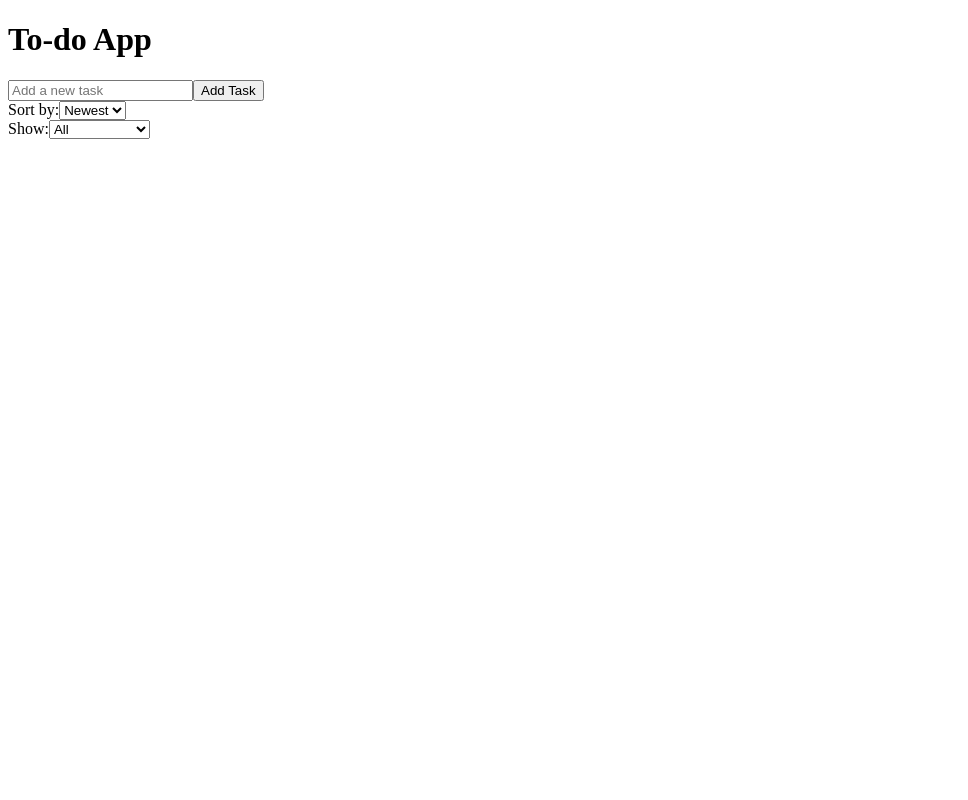
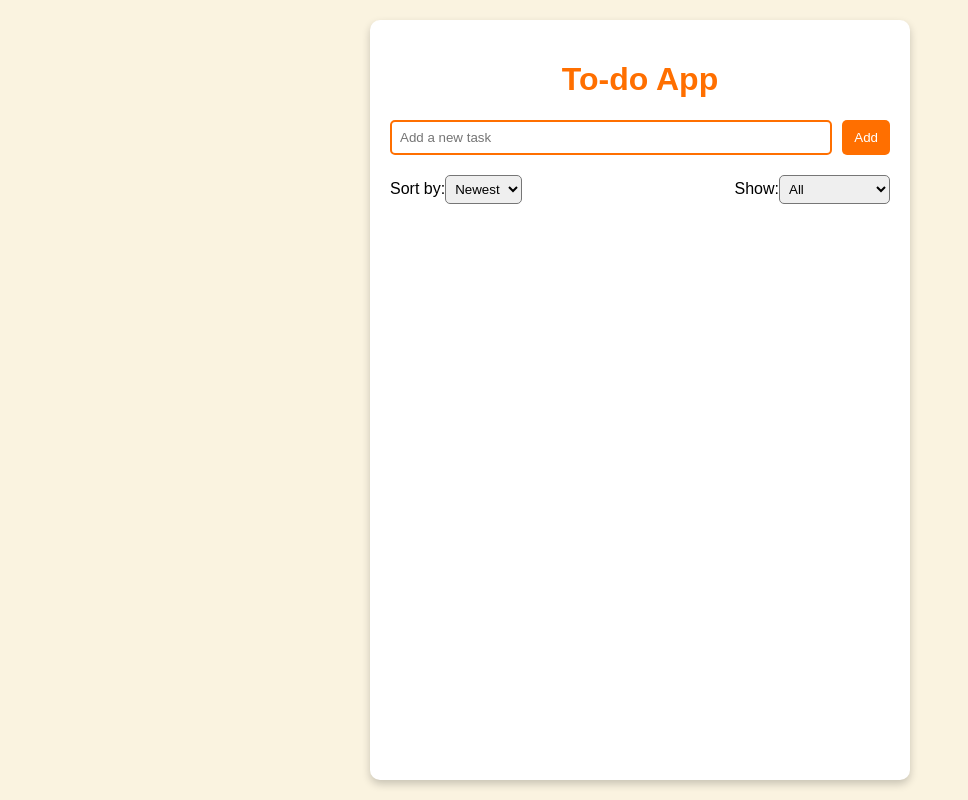
Before and after one commit to AlexDegerman/to-do-app-ts, a React (Vite) app: page / in a window 1280 px wide. Shown: the whole page, without its empty margins (0-968 px from the left). Built offline with nearby package versions, Linux system fonts and the light colour scheme.

Commit message:
Apply CSS

```diff
--- a/src/App.css
+++ b/src/App.css
@@ -0,0 +1,37 @@
+body {
+  background-color: #FAF3E0;
+  display: flex;
+  justify-content: center;
+  align-items: center;
+  font-family: Arial, sans-serif;
+  margin: 0;
+  padding: 20px;
+}
+
+.app-container {
+  max-width: 620px;
+  height: 90vh;
+  padding: 20px;
+  background: white;
+  box-shadow: 0 4px 8px rgba(0, 0, 0, 0.2);
+  border-radius: 10px;
+  text-align: center;
+  display: flex;
+  flex-direction: column;
+}
+
+h1 {
+  color: #FF6F00;
+}
+
+@media screen and (min-width: 768px) {
+  .app-container {
+    min-width: 400px;
+  }
+}
+
+@media screen and (min-width: 1024px) {
+  .app-container {
+    min-width: 500px;
+  }
+}
--- a/src/App.tsx
+++ b/src/App.tsx
@@ -32,7 +32,6 @@ const App = () => {
     setTasks(tasks.map(task =>
       task.id === taskId ? { ...task, completed: !task.completed } : task
     ))
-    console.log("completed status changed")
   }
 
   const deleteTask = (taskId: number) => {
@@ -48,7 +47,7 @@ const App = () => {
   })
 
   return (
-    <div>
+    <div className="app-container">
       <h1>To-do App</h1>
       <ToDoForm addTask={addTask}/>
       <SortDropDown
--- a/src/components/SortDropDown.tsx
+++ b/src/components/SortDropDown.tsx
@@ -1,3 +1,5 @@
+import '../styles/SortDropDown.css'
+
 interface SortDropDownProps {
   sortOrder: "newest" | "oldest"
   sortChange: (e: React.ChangeEvent<HTMLSelectElement>) => void
@@ -8,7 +10,7 @@ interface SortDropDownProps {
 const SortDropDown = ({ sortOrder, sortChange, filterStatus, filterChange}: SortDropDownProps) => {
 
   return (
-    <div>
+    <div className="sort-filter-container">
         {/* Sorting Dropdown */}
       <div>
         <label htmlFor="sortOrder">Sort by:</label>
--- a/src/components/ToDoForm.tsx
+++ b/src/components/ToDoForm.tsx
@@ -1,4 +1,5 @@
 import { useState } from "react"
+import '../styles/ToDoForm.css'
 
 interface ToDoFormProps {
   addTask: (text: string) => void
@@ -17,13 +18,15 @@ const ToDoForm = ({ addTask }: ToDoFormProps) => {
   return (
     <div>
       <form onSubmit={handleSubmit}>
-        <input type="text"
+        <input
+        className="input-text"
+        type="text"
         placeholder="Add a new task"
         value={text}
         onChange={(e) => setText(e.target.value)}
         maxLength={100}
         />
-        <button type="submit">Add Task</button>
+        <button type="submit">Add</button>
       </form>
     </div>
   )
--- a/src/components/ToDoItem.tsx
+++ b/src/components/ToDoItem.tsx
@@ -1,5 +1,6 @@
 import { Trash2Icon } from "lucide-react"
 import type { Task } from "../App"
+import '../styles/ToDoItem.css'
 
 interface ToDoItemProps {
   task: Task
@@ -17,14 +18,17 @@ const ToDoItem = ({ task, toggleComplete, deleteTask }: ToDoItemProps) => {
   }
 
   return (
-    <div>
-      <input type="checkbox"
+    <div className={`task-item ${task.completed ? "task-completed" : ""}`}>
+      <input
+      type="checkbox"
       checked={task.completed}
       onChange={() => toggleComplete(task.id)}
       />
-      <span>{task.text}</span>
-      <span>{formatDate(task.id)}</span>
-      <button onClick={() => deleteTask(task.id)}><Trash2Icon/></button>
+      <div className="task-text">
+        <span>{task.text}</span>
+        <span className="task-date">{formatDate(task.id)}</span>
+      </div>
+      <button className="task-delete" onClick={() => deleteTask(task.id)}><Trash2Icon/></button>
     </div>
   )
 }
--- a/src/components/ToDoList.tsx
+++ b/src/components/ToDoList.tsx
@@ -1,5 +1,6 @@
 import type { Task } from "../App"
 import ToDoItem from "./ToDoItem"
+import '../styles/ToDoList.css'
 
 interface ToDoListProps {
   tasks: Task[]
--- /dev/null
+++ b/src/styles/SortDropDown.css
@@ -0,0 +1,10 @@
+.sort-filter-container {
+  display: flex;
+  margin-top: 20px;
+  justify-content: space-between;
+}
+
+select {
+  padding: 5px;
+  border-radius: 5px;
+}
--- /dev/null
+++ b/src/styles/ToDoForm.css
@@ -0,0 +1,25 @@
+form {
+  display: flex;
+  gap: 10px;
+}
+
+.input-text {
+  flex: 1;
+  padding: 8px;
+  border: 2px solid #FF6F00;
+  border-radius: 5px;
+}
+
+input:focus {
+  outline: none;
+  border-color: #FF6F00;
+}
+
+button {
+  background: #FF6F00;
+  color: white;
+  border: none;
+  padding: 8px 12px;
+  border-radius: 5px;
+  cursor: pointer;
+}
--- /dev/null
+++ b/src/styles/ToDoItem.css
@@ -0,0 +1,47 @@
+.task-item {
+  display: flex;
+  background: #FFF3E0;
+  padding: 10px;
+  margin-bottom: 10px;
+  border-radius: 8px;
+  position: relative;
+}
+
+.task-item input{
+  margin-right: 10px;
+  cursor: pointer;
+  align-self: center;
+}
+
+.task-text {
+  display: flex;
+  flex-direction: column;
+  text-align: left;
+  line-height: 1.4em;
+  margin-right: 10px;
+  word-break: break-word;
+}
+
+.task-text span:first-child {
+  margin-bottom: 5px;
+}
+
+.task-completed span:first-child {
+  text-decoration: line-through;
+  color: #2E7D32;
+}
+
+.task-delete {
+  position: absolute;
+  bottom: 5px;
+  right: 10px;
+  background: none;
+  border: none;
+  color: #666;
+  cursor: pointer;
+}
+
+.task-date {
+  font-size: 14px;
+  color: #666;
+}
--- /dev/null
+++ b/src/styles/ToDoList.css
@@ -0,0 +1,6 @@
+.task-list {
+  margin-top: 20px;
+  overflow-y: auto;
+  scrollbar-width: thin;
+  scrollbar-color: #FF6F00 #FFF3E0;
+}
```
